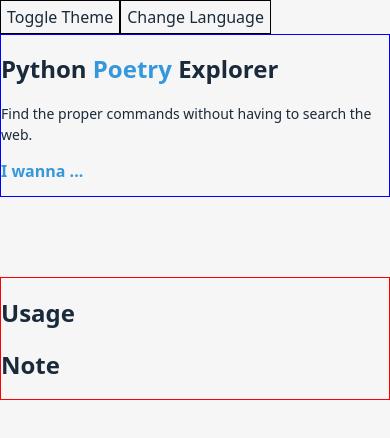
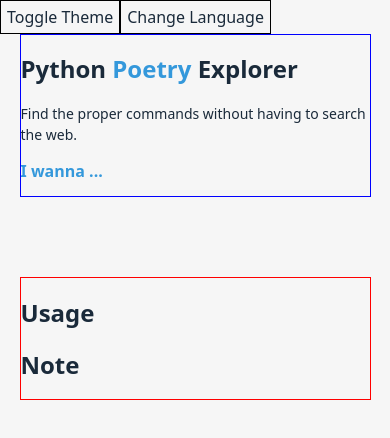
Before and after one commit to carmineDYJ/go-slice-explorer, a React (Vite) app: page / in a window 390 px wide. Shown: the top 438 px of the page. Built offline with nearby package versions, Linux system fonts and the light colour scheme.

Commit message:
feat(layout): implement tablet and mobile layouts

```diff
--- a/src/App.tsx
+++ b/src/App.tsx
@@ -22,6 +22,13 @@
   gap: 80px;
   max-width: 1280px;
   margin-inline: auto;
+  @media (max-width: 1376px) {
+    margin-inline: 48px;
+  }
+  @media (max-width: 768px) {
+    width: 90vw;
+    margin-inline: auto;
+  }
 `;
 const Main = styled.main`
   flex-basis: 0;
```
